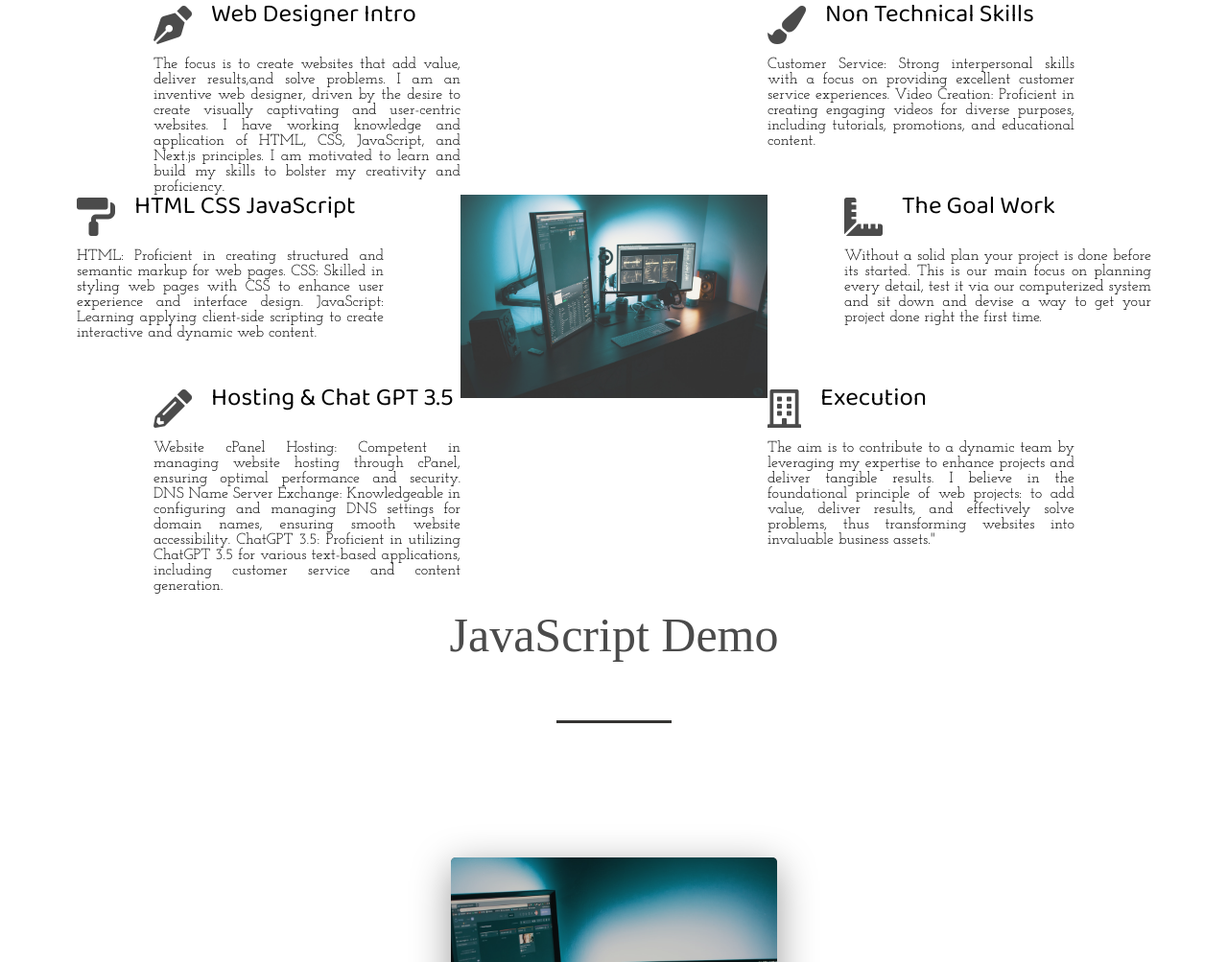
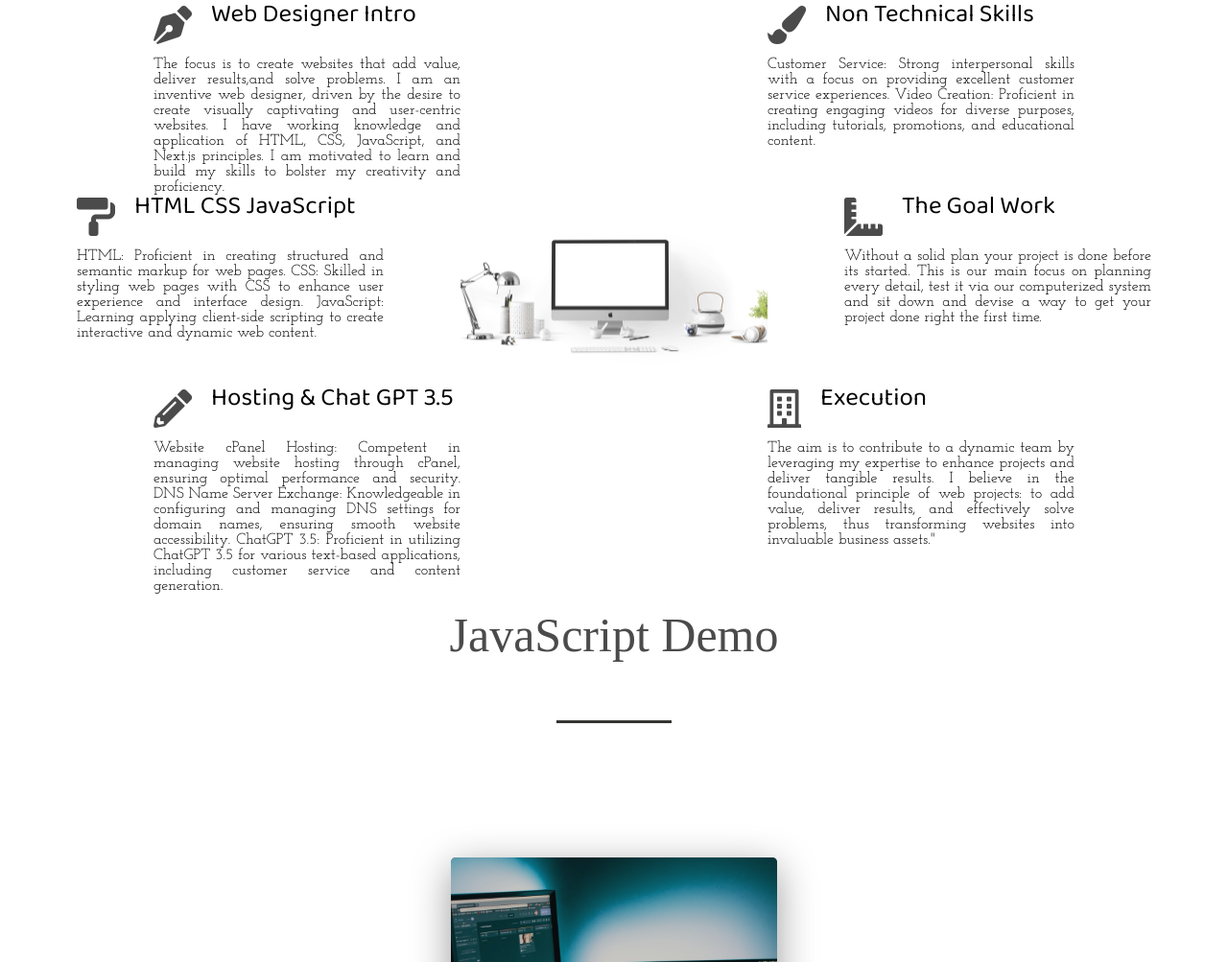
Before and after one commit to joeblyth2020/joeblyth2020.github.io-webdesignportfolio, a plain HTML site: page index.html in a window 1280 px wide. Shown: the part 1088-2091 px from the top of the page at 96% size. Drawn offline with nearby package versions, Linux system fonts and the light colour scheme; a script that the page names is missing; a web font is replaced by a local one.

Commit message:
Add files via upload

```diff
--- a/index.html
+++ b/index.html
@@ -167,7 +167,7 @@
             </p>
           </div>
           <div class="about-us-img-wrapper">
-            <img src="images/pixelpic.jpg" />
+            <img src="images/forwebsite.jpg" />
           </div>
         </div>
       </section>
```
